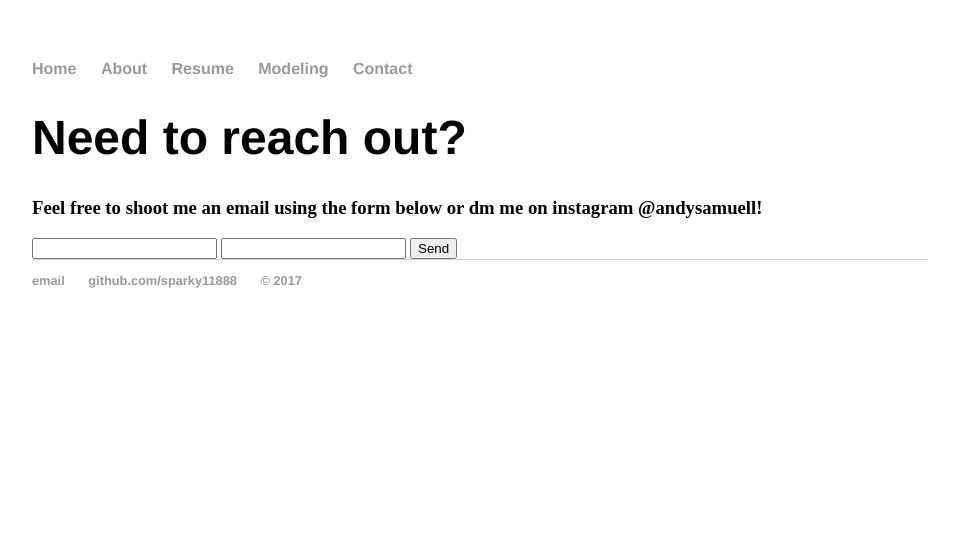
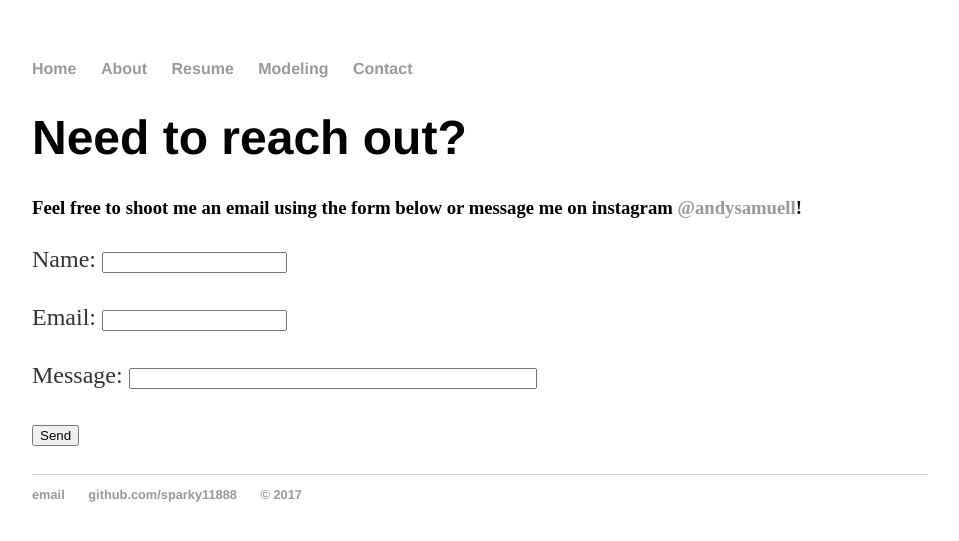
Before and after one commit to sparky11888/andysamuell, a Jekyll site: the page built from contact/index.html, in a window 1280 px wide. Shown: the top 541 px of the page, without its empty margins (160-1119 px from the left). Built offline with Jekyll 4.4.1, drawn with Linux system fonts in a browser that asks for light colours.

Commit message:
Fixed bugs contact

```diff
--- a/contact/index.html
+++ b/contact/index.html
@@ -4,12 +4,27 @@ title: Contact
 ---
 <div class="blurb">
 	<h1>Need to reach out?</h1>
-	<h3>Feel free to shoot me an email using the form below or dm me on instagram @andysamuell!</h3>
+	<h3>Feel free to shoot me an email using the form below or message me on instagram <a href="https://www.instagram.com/andysamuell" alt="link to instagram account">@andysamuell</a>!</h3>
 	<form action="https://formspree.io/andysamuell100@gmail.com"
 	      method="POST">
-	    <input type="text" name="name">
-	    <input type="email" name="_replyto">
+	    <p>
+	    <label for="name">Name: </label>
+	    <input id="name" type="text" name="name">
+	    </p>
+
+	    <p>
+	    <label for="email">Email: </label>
+	    <input id="email" type="email" name="_replyto">
+	    </p>
+
+	    <p>
+	    <label for="message">Message: </label>
+	    <input id="message" type="text" name="message" style="width:400px;">
+	    </p>
+
+	    <p>
 	    <input type="submit" value="Send">
+		</p>
 	</form>
 
 </div><!-- /.blurb -->
```
